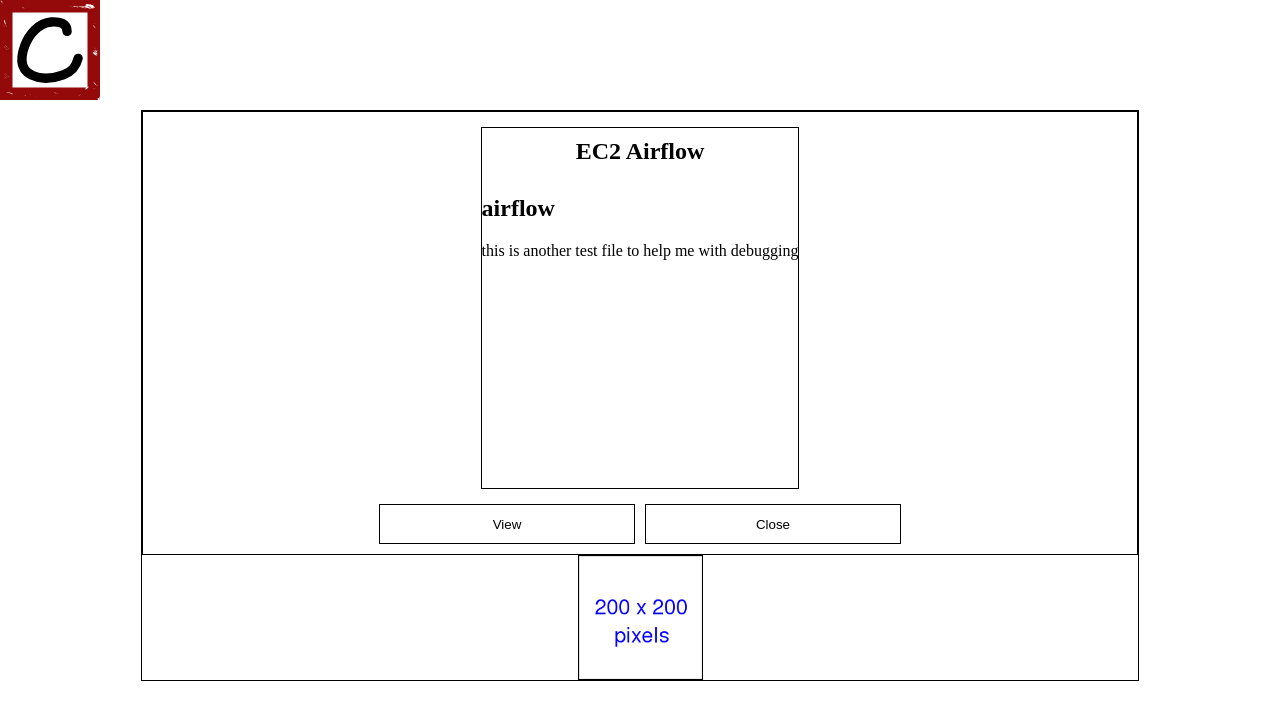
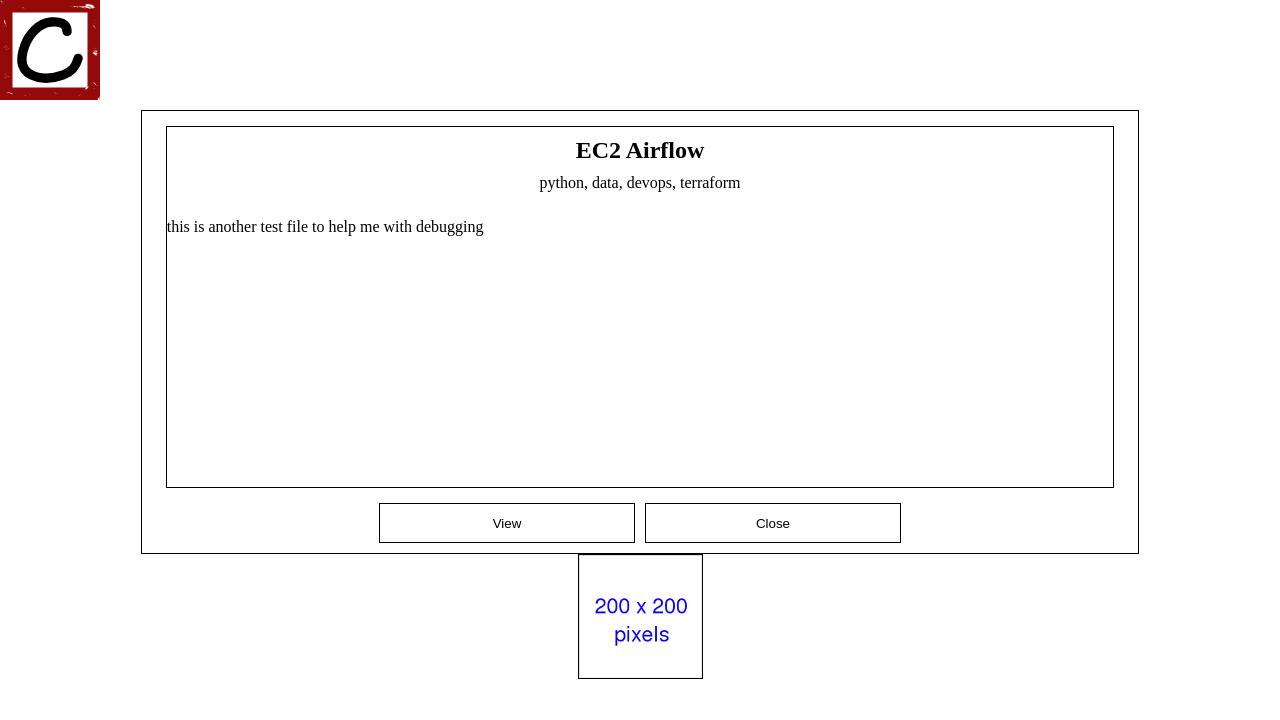
Before and after one commit to cjsimm/dev-site, a Next.js app: page /portfolio in a window 1280 px wide. Both pictures are taken after a click on the button 889 px from the left and 271 px from the top of the page. Shown: the top 720 px of the page. Built offline with nearby package versions, Linux system fonts and the light colour scheme.

Commit message:
added tags list to portfolio item json. added css and array map to populate portfolio items

```diff
--- a/app/(portfolio)/_components/PortfolioItem.tsx
+++ b/app/(portfolio)/_components/PortfolioItem.tsx
@@ -74,7 +74,12 @@ export function PortfolioItemExpanded(
         <div className={styles.expandedItemContainer}>
             <section className={styles.expandedItemContentWrapper}>
                 <h1>{data.title}</h1>
-                <div dangerouslySetInnerHTML={{__html: data.expandedContent}} />
+                <ul className={styles.tagList}>
+                    {data.tags.map((tag) => {
+                        return <li className={styles.tagListItem} key={tag}>{tag}</li>
+                    })}
+                </ul>
+                <div className={styles.expandedContent} dangerouslySetInnerHTML={{__html: data.expandedContent}} />
             </section>
             <div className={styles.expandedItemButtons}>
                 <button>View</button>
--- a/app/(portfolio)/_components/components.module.css
+++ b/app/(portfolio)/_components/components.module.css
@@ -5,7 +5,7 @@
     flex-direction: column;
     flex-wrap: wrap;
     max-width: 1980px;
-    border: solid 1px black;
+/*     border: solid 1px black; */
     opacity: 1;
 }
 
@@ -43,9 +43,9 @@ expands the portfolio item when clicked
     padding: 10px;
     height: 100%;
 }
-.portfolioImageDefault {
-    max-height: 50%;
-}
+/* .portfolioImageDefault {
+
+} */
 .itemSmallText > h1 {
     max-height: 50%;
 }
@@ -73,12 +73,35 @@ closes the expansion when clicked
     margin: 15px 10px;
     border: solid 1px black;
     min-height: 45vh;
+    width: 95%;
 }
 
 /* item title */
 .expandedItemContentWrapper > h1 {
   margin: 10px auto;
 }
+
+/* tag list */
+.tagList {
+    list-style: none;
+    display: flex;
+    flex-direction: row;
+    padding: 0;
+    margin: 0 auto;
+}
+
+.tagListItem::before {
+    content: ", ";
+}
+
+.tagListItem:first-child::before {
+    content: none; /* Remove the comma before the first item */
+}
+
+.expandedContent {
+    margin-top: 10px;
+}
+
 
 /* click-through button */
 .expandedItemButtons {
--- a/app/(portfolio)/portfolio-items.json
+++ b/app/(portfolio)/portfolio-items.json
@@ -3,6 +3,7 @@
         "id": "birds",
         "title": "birds",
         "description": "A ThreeJS App ",
+        "tags" : ["javascript","web","3d","graphics","threejs"],
         "href": "/birds",
         "hrefInternal": true
     },
@@ -11,6 +12,7 @@
         "id":"airflow",
         "title": "EC2 Airflow",
         "description": "A terraform module to quickly spin up an airflow installation in AWS",
+        "tags" : ["python","data","devops","terraform"],
         "href": "https://github.com/cjsimm/aws-ec2-airflow",
         "hrefInternal": false
     }
--- a/app/(portfolio)/portfolio.types.ts
+++ b/app/(portfolio)/portfolio.types.ts
@@ -8,6 +8,7 @@ export type portfolioItemData = {
     id: string,
     title: string,
     description: string,
+    tags: string[],
     href: string  //to pass to view button
     hrefInternal: boolean, //to decide on <Link /> or <a> element
     thumbnail: string,
--- a/app/(portfolio)/portfolio/page.tsx
+++ b/app/(portfolio)/portfolio/page.tsx
@@ -1,6 +1,5 @@
 import { Metadata } from "next";
 import styles from './page.module.css';
-import PortfolioMenu from "../_components/PortfolioMenu";
 import PortfolioAnimation from "../_components/PortfolioAnimation";
 import { portfolioItemData } from "../portfolio.types"
 import fs from "fs";
--- a/public/portfolio-items/airflow/airflow.html
+++ b/public/portfolio-items/airflow/airflow.html
@@ -1,2 +1 @@
-<h1>airflow</h1>
 <p>this is another test file to help me with debugging</p>
--- a/public/portfolio-items/birds/birds.html
+++ b/public/portfolio-items/birds/birds.html
@@ -1,2 +1,2 @@
-<h1>Bird</h1>
+
 <p>THIS IS placeholder text</p>
```
